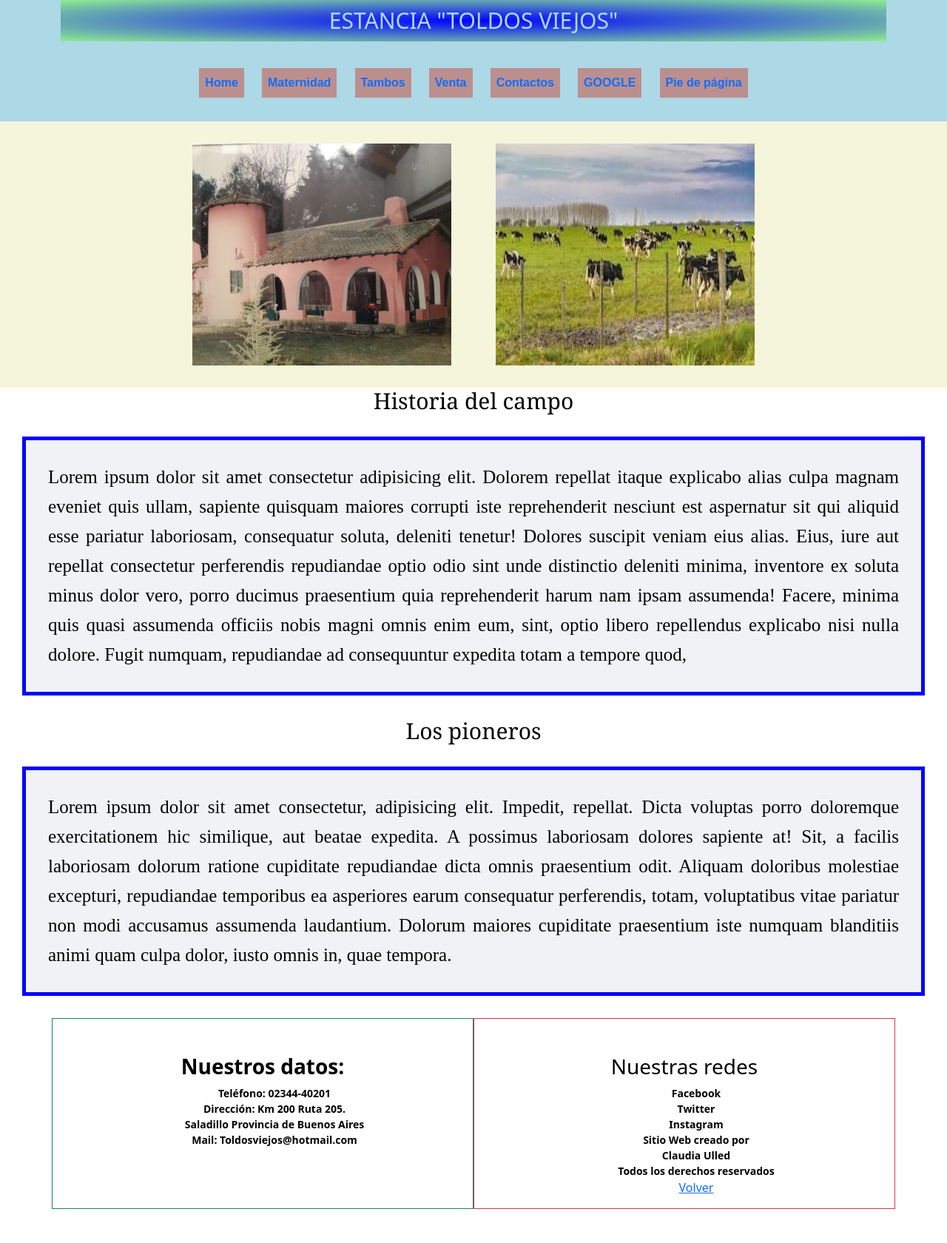
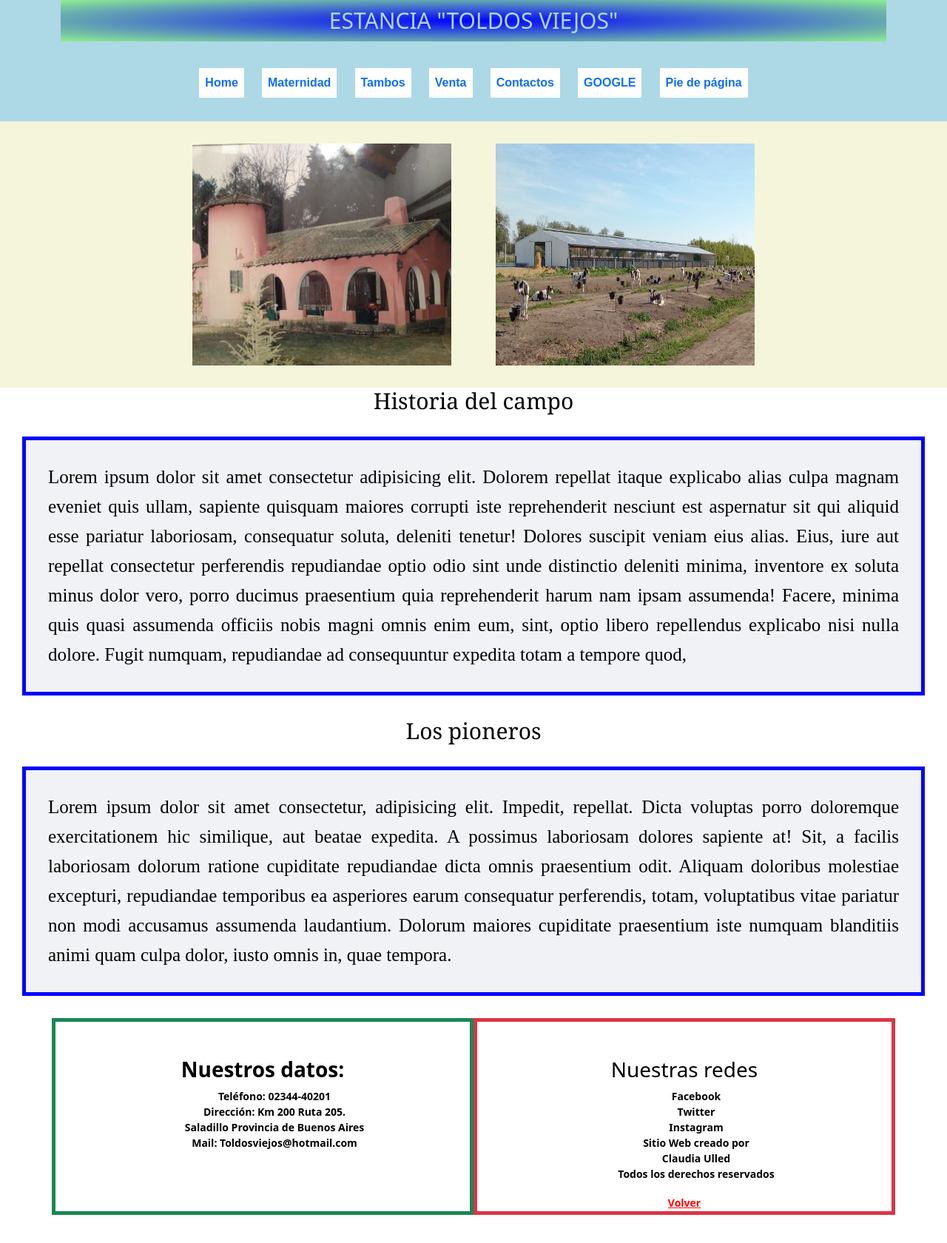
Before and after one commit to ClaudiaUP/Estancia-Toldos-Viejos-Sass, a website: page index.html in a window 1280 px wide. Shown: the whole page at 74% size. Drawn offline with nearby package versions, Linux system fonts and the light colour scheme; some icons are missing.

Commit message:
Sass2 y SEO correcciones

```diff
--- a/index.html
+++ b/index.html
@@ -12,7 +12,6 @@
     <meta name="viewport" content="width=device-width, initial-scale=1.0">
     <link href="https://cdn.jsdelivr.net/npm/bootstrap@5.2.0/dist/css/bootstrap.min.css" rel="stylesheet" integrity="sha384-gH2yIJqKdNHPEq0n4Mqa/HGKIhSkIHeL5AyhkYV8i59U5AR6csBvApHHNl/vI1Bx" crossorigin="anonymous">
     <link rel="stylesheet" href="css/estilo.css">
-    <link rel="stylesheet" href="../htlms/Liberias aos.html">
     <link href="https://unpkg.com/aos@2.3.1/dist/aos.css" rel="stylesheet">
 
 </head>
@@ -54,7 +53,7 @@
 
             <div>
 
-                <img class="tamañoFoto" src="./imagenes/vacas holando reducida.jpg" alt="Crianza">
+                <img class="tamañoFoto" src="./imagenes/Crianza EF reducida.jpg" alt="Crianza">
 
             </div>
 
@@ -87,7 +86,7 @@
 
                 <div class="container">
                     <div class="row text-center">
-                        <div class="col-lg-6 border border-success">
+                        <div class="col-lg-6 border border-success border border-5">
                                 <h3 class="pt-5"><strong>Nuestros datos:</strong></h3>
 
                                 <ul>
@@ -98,7 +97,7 @@
                                 </ul>
                         </div>
 
-                        <div class="col-lg-6 border border-danger">
+                        <div class="col-lg-6 border border-danger border border-5">
                                     <h3 class="pt-5">Nuestras redes</h3>
                                 <ol>
                                     <li><a href="https://es-la.facebook.com/login/device-based/regular/login/">Facebook <span class="iconify" data-icon="icomoon-free:facebook2"></span></a></li>
@@ -107,9 +106,10 @@
                                     <li>Sitio Web creado por</li>
                                     <li>Claudia Ulled</li>
                                     <li>Todos los derechos reservados</li>
-                                    <a  href="#volver"><span>Volver</span></a>
 
                                 </ol>
+
+                                <a  href="#volver" class="negrita"><span>Volver</span></a>
                         </div>
                     </div>
                 </div>
--- a/scss/_header.scss
+++ b/scss/_header.scss
@@ -46,7 +46,7 @@ h1{
 
 
     &:hover{
-        background: rgb(15, 223, 84);
+        background: rgb(199, 224, 199);
     }
 }
 
@@ -58,7 +58,7 @@ h1{
         font-size: 16px;
         font-family: Arial, Helvetica, sans-serif;
         font-weight: bold;
-        background: rosybrown;
+        background: white;
         margin: 5px 10px 10px 10px;
         transition: height 0.1s, width 0.8s ;
 
--- a/scss/estilo.scss
+++ b/scss/estilo.scss
@@ -67,7 +67,13 @@ h2{
     margin: 30px;
 }
 
+/*Footer*/
 
+.negrita{
+    color: red;
+    font-size: 14px;
+    font-weight: bold;
+}
 
 
 .contacto{
```
Also changed, not shown: html/contactos.html (+4 -5 lines), html/maternidad-y-crianza.html (+6 -6 lines), html/tambos.html (+5 -4 lines), html/venta-de-vaquillonas.html (+4 -4 lines), css/estilo.css.
